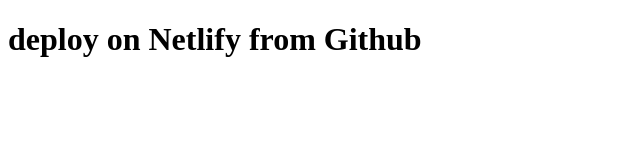
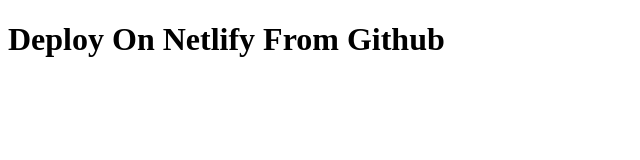
Before and after one commit to abdo-012/test, a plain HTML site: page index.html in a window 1280 px wide. Shown: the whole page, without its empty margins (0-640 px from the left). Drawn offline with Linux system fonts and the light colour scheme.

Commit message:
Update index.html

```diff
--- a/index.html
+++ b/index.html
@@ -7,6 +7,6 @@
     <title>Document</title>
 </head>
 <body>
-    <h1>deploy on Netlify from Github</h1>
+    <h1>Deploy On Netlify From Github</h1>
 </body>
 </html>
```
